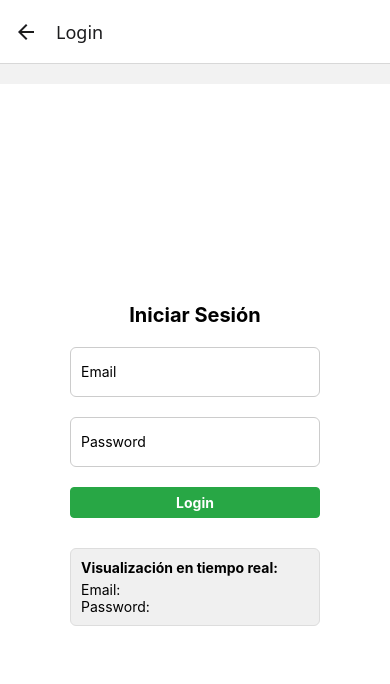
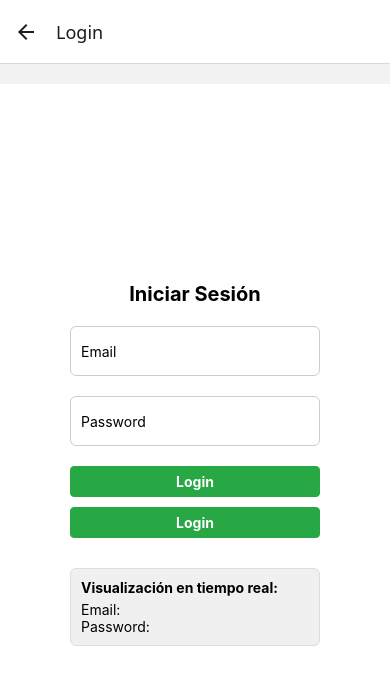
Before and after one commit to nachocuru406/Proyecto-Integrador-2, a React Native app in the folder segundo-proyecto-integrador/: screen /Login in a window 390 px wide. Shown: the top 684 px of the page. Built offline with nearby package versions, Linux system fonts and the light colour scheme.

Commit message:
Cree Navegacion Tab

```diff
--- a/segundo-proyecto-integrador/App.js
+++ b/segundo-proyecto-integrador/App.js
@@ -1,20 +1,23 @@
 import { NavigationContainer } from '@react-navigation/native';
 import { createNativeStackNavigator } from '@react-navigation/native-stack';
+import { createBottomTabNavigator } from '@react-navigation/bottom-tabs';
+import { FontAwesome } from '@expo/vector-icons';
 import Register from './src/Screens/Register';
 import Login from './src/Screens/Login';
 import Home from './src/Screens/Home';
 import NuevoPost from './src/Screens/NuevoPost';
+import Usuarios from './src/Screens/Usuarios';
+import NavegacionTab from './src/Components/NavegacionTab';
 
 const Stack = createNativeStackNavigator();
 
 export default function App() {
   return (
     <NavigationContainer>
-      <Stack.Navigator initialRouteName="Register">
+      <Stack.Navigator >
         <Stack.Screen name='Register' component={Register}/>
         <Stack.Screen name='Login' component={Login} options={{headerBackVisible: false}}/>
-        <Stack.Screen name='Home' component={Home} options={{headerBackVisible: false}}/>
-        <Stack.Screen name='NuevoPost' component={NuevoPost} options={{ title: 'Crear Post' }}/>
+        <Stack.Screen name='NavegacionTab' component={NavegacionTab}/>
       </Stack.Navigator>
     </NavigationContainer>
   );
--- /dev/null
+++ b/segundo-proyecto-integrador/src/Components/NavegacionTab.js
@@ -0,0 +1,17 @@
+import { createBottomTabNavigator } from "@react-navigation/bottom-tabs";
+import React from "react";
+import Home from "../Screens/Home";
+import NuevoPost from "../Screens/NuevoPost";
+
+const Tab = createBottomTabNavigator();
+
+function NavegacionTab(params) {
+    return(
+     <Tab.Navigator screenOptions={ { tabBarShowLabel: false } }>
+        <Tab.Screen name='Home' component={Home} options={{ tabBarIcon: () => <FontAwesome name='Home' size={24} color="black"/> }}/>
+        <Tab.Screen name='NuevoPost' component={NuevoPost} options={{ tabBarIcon: () => <FontAwesome name='NuevoPost' size={24} color="black"/> }}/>
+      </Tab.Navigator>
+    )
+}
+
+export default NavegacionTab
--- a/segundo-proyecto-integrador/src/Screens/Home.js
+++ b/segundo-proyecto-integrador/src/Screens/Home.js
@@ -2,6 +2,7 @@ import React, { useState, useEffect } from "react";
 import { Pressable, StyleSheet, Text, View, FlatList } from 'react-native';
 import { auth, db } from "../Firebase/Config";
 import Post from "../Components/Post";
+import Usuarios from "./Usuarios";
 
 export default function Home({ navigation }){
     const [posteos, setPosteos] = useState([]);
--- a/segundo-proyecto-integrador/src/Screens/Login.js
+++ b/segundo-proyecto-integrador/src/Screens/Login.js
@@ -48,6 +48,11 @@ export default function Login({ navigation }) {
       <Pressable style={styles.button} onPress={onSubmit}>
         <Text style={styles.buttonText}>Login</Text>
       </Pressable>
+
+      <Pressable style={styles.button} onPress={() => navigation.navigate('Home')}>
+        <Text style={styles.buttonText}>Login</Text>
+      </Pressable>
+
       <View style={styles.realTimeContainer}>
         <Text style={styles.realTimeTitle}>Visualización en tiempo real:</Text>
         <Text>Email: {email}</Text>
--- /dev/null
+++ b/segundo-proyecto-integrador/src/Screens/Usuarios.js
@@ -0,0 +1,63 @@
+import React, { useState, useEffect } from 'react';
+import { View, Text, FlatList, StyleSheet } from 'react-native';
+import { db } from '../Firebase/Config';
+
+export default function Usuarios() {
+  const [users, setUsers] = useState([]);
+  useEffect(() => {
+    db.collection('users').onSnapshot(docs => {
+      let usersArray = [];
+      docs.forEach(doc => {
+        usersArray.push({
+          id: doc.id,
+          data: doc.data()
+        });
+      });
+      console.log('Usuarios obtenidos:', usersArray);
+      setUsers(usersArray);
+    });
+  }, []);
+
+  return (
+    <View style={styles.container}>
+      <Text style={styles.title}>Lista de Usuarios</Text>
+      <FlatList
+        data={users}
+        keyExtractor={(item) => item.id}
+        renderItem={({ item }) => (
+          <View style={styles.userCard}>
+            <Text style={styles.emailText}>Email: {item.data.email}</Text>
+            <Text style={styles.userText}>Usuario: {item.data.username}</Text>
+          </View>
+        )}
+      />
+    </View>
+  );
+}
+
+const styles = StyleSheet.create({
+  container: {
+    flex: 1,
+    backgroundColor:
+    '#fff',
+    alignItems: 'center',
+    paddingTop: 40},
+  title: {
+    fontSize: 22,
+    fontWeight: 'bold',
+    marginBottom: 20},
+  userCard: {
+    width: 250,
+    padding: 15,
+    marginBottom: 10,
+    borderWidth: 1,
+    borderColor: '#ccc',
+    borderRadius: 8,
+    backgroundColor: '#f9f9f9'},
+  emailText: {
+    fontWeight: 'bold',
+    fontSize: 16},
+  userText: {
+    color: '#555',
+    marginTop: 5}
+});
```
